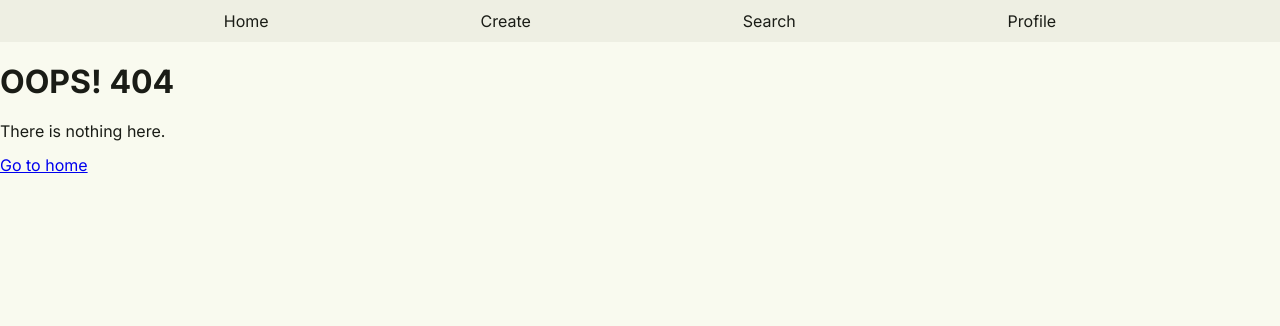
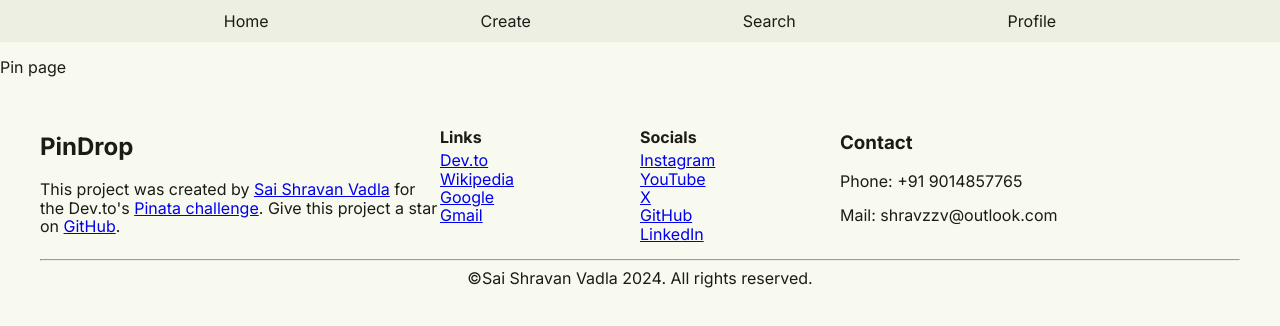
Before and after one commit to shravzzv/Dev.to-Pinata-challenge-client, a React (Vite) app: page /dashboard/pin/1 in a window 1280 px wide. Before the commit this address had no page. Shown: the top 326 px of the page. Built offline with nearby package versions, Linux system fonts and the light colour scheme.

Commit message:
feat: Add pin page

```diff
--- a/src/Router.jsx
+++ b/src/Router.jsx
@@ -6,6 +6,7 @@ import Create from './pages/Create'
 import Search from './pages/Search'
 import Profile from './pages/Profile'
 import { useState } from 'react'
+import Pin from './pages/Pin'
 
 export default function Router() {
   const token = localStorage.getItem('token')
@@ -38,6 +39,10 @@ export default function Router() {
       element: <Profile isAuthenticated={isAuthenticated} />,
     },
     {
+      path: 'dashboard/pin/:id',
+      element: <Pin isAuthenticated={isAuthenticated} />,
+    },
+    {
       path: '*',
       element: <Error />,
     },
--- /dev/null
+++ b/src/pages/Pin.jsx
@@ -0,0 +1,16 @@
+import { useParams } from 'react-router-dom'
+import Footer from '../components/Footer'
+import Navbar from '../components/Navbar'
+
+export default function Pin() {
+  const { id } = useParams()
+  console.log(id)
+
+  return (
+    <>
+      <Navbar />
+      <p>Pin page</p>
+      <Footer />
+    </>
+  )
+}
```
